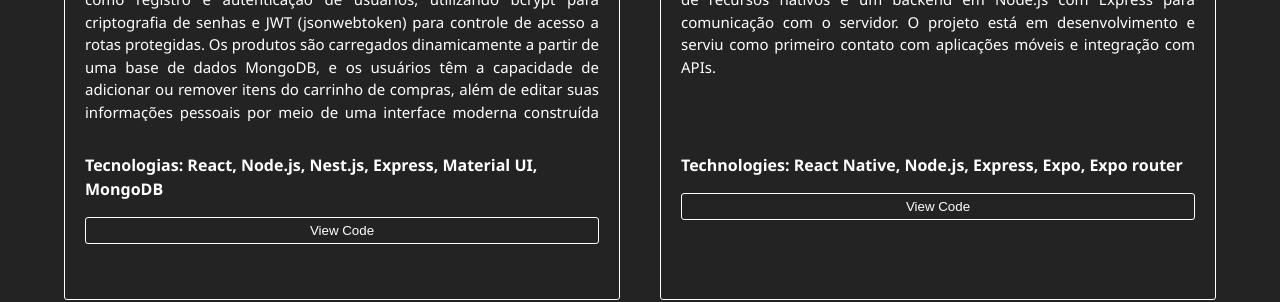
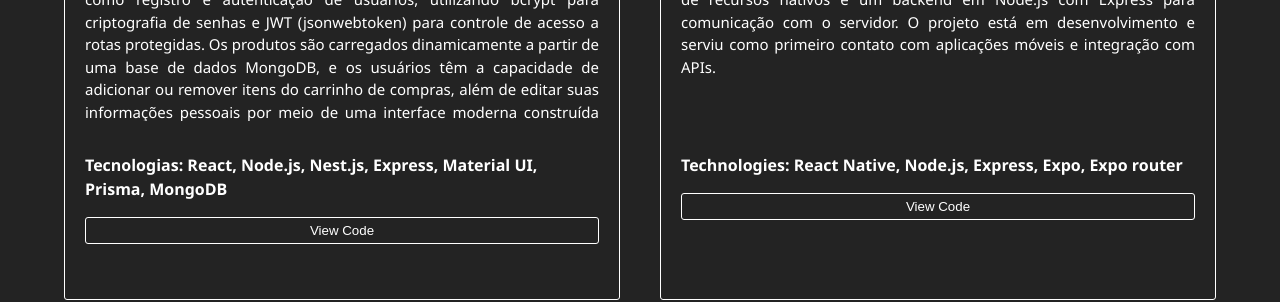
Before and after one commit to JuanHelpes/my-portfolio, a React (Vite) app: page / in a window 1280 px wide. Shown: the part 2140-2442 px from the top of the page. Built offline with nearby package versions, Linux system fonts and the light colour scheme.

Commit message:
feat: add tech in project

```diff
--- a/src/pages/Home/sections/Projects/Projects.tsx
+++ b/src/pages/Home/sections/Projects/Projects.tsx
@@ -32,7 +32,7 @@ const ProjectsSection: React.FC = () => {
             title: "Projeto E-commerce",
             subtitle: "",
             description: "Projeto de E-commerce Full Stack desenvolvido com React (Material UI), Node.js, Express e MongoDB. Este é um site de e-commerce básico, ainda em desenvolvimento, que já conta com funcionalidades essenciais como registro e autenticação de usuários, utilizando bcrypt para criptografia de senhas e JWT (jsonwebtoken) para controle de acesso a rotas protegidas. Os produtos são carregados dinamicamente a partir de uma base de dados MongoDB, e os usuários têm a capacidade de adicionar ou remover itens do carrinho de compras, além de editar suas informações pessoais por meio de uma interface moderna construída com Material UI. O projeto foca na implementação de um backend seguro e uma experiência de usuário fluida, servindo como base para evoluções futuras. (Em produção: API utilizando Nest.js e TypeScript para aprimorar a estrutura do backend).",
-            technologies: "Tecnologias: React, Node.js, Nest.js, Express, Material UI, MongoDB",
+            technologies: "Tecnologias: React, Node.js, Nest.js, Express, Material UI, Prisma, MongoDB",
             imgs: [eCommerceCarrinho, eCommerceDados, eCommerceHome, eCommerceLogin],
             codeURL: "https://github.com/JuanHelpes/e-commerce-test",
         },
```
